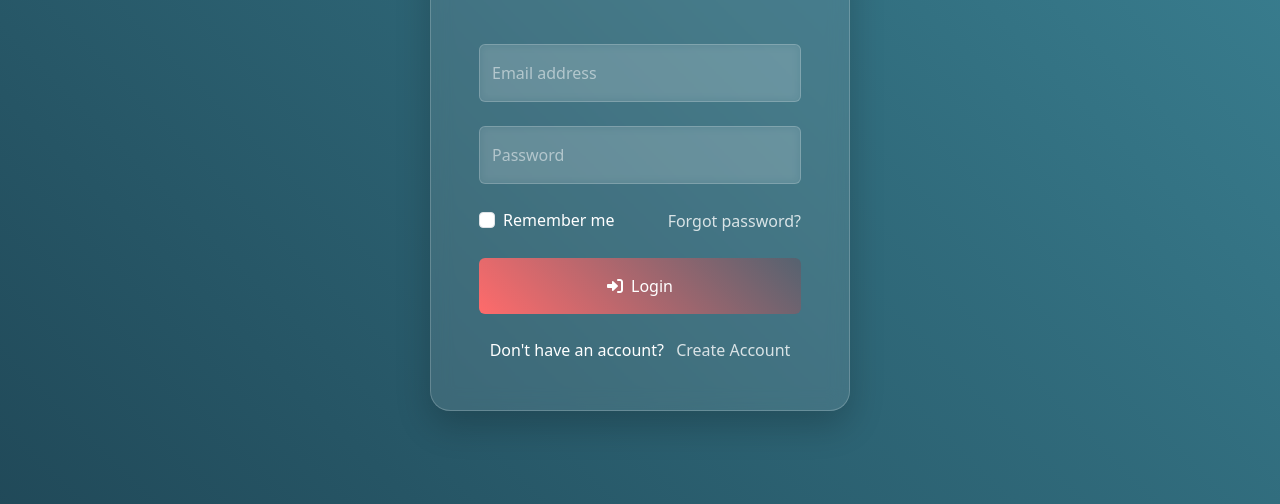
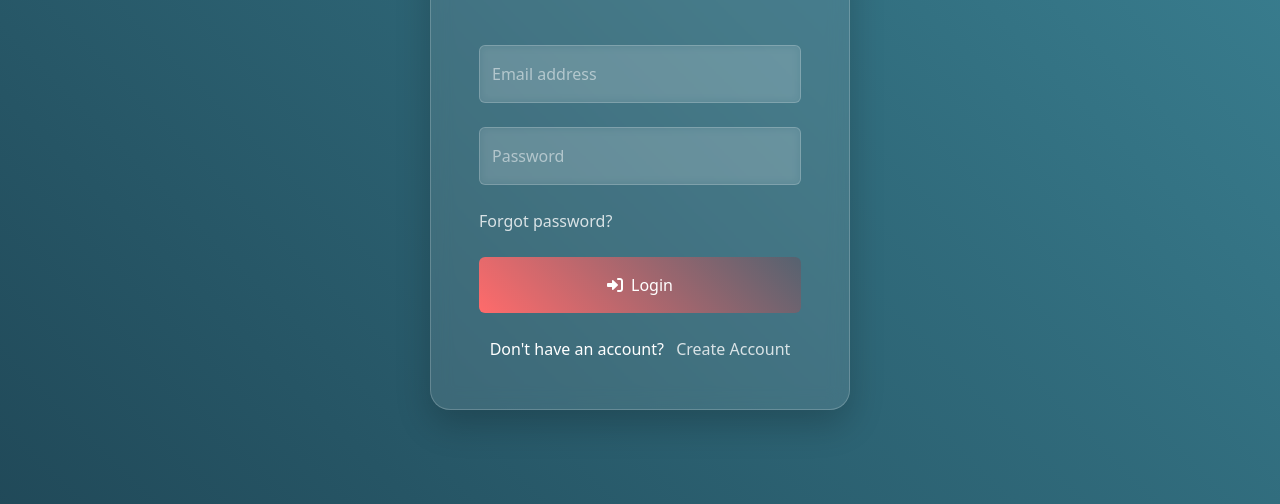
Before and after one commit to andrembuyu/chars-i, a website: page login.html in a window 1280 px wide. Shown: the part 296-800 px from the top of the page. Drawn offline with nearby package versions, Linux system fonts and the light colour scheme.

Commit message:
Update login.html

```diff
--- a/login.html
+++ b/login.html
@@ -172,12 +172,12 @@
                 </div>
 
                 <div class="d-flex justify-content-between align-items-center mb-4">
-                    <div class="form-check">
+<!--                     <div class="form-check">
                         <input class="form-check-input" type="checkbox" id="rememberMe">
                         <label class="form-check-label text-white" for="rememberMe">
                             Remember me
                         </label>
-                    </div>
+                    </div> -->
                     <a href="#" class="auth-link">Forgot password?</a>
                 </div>
 
```
